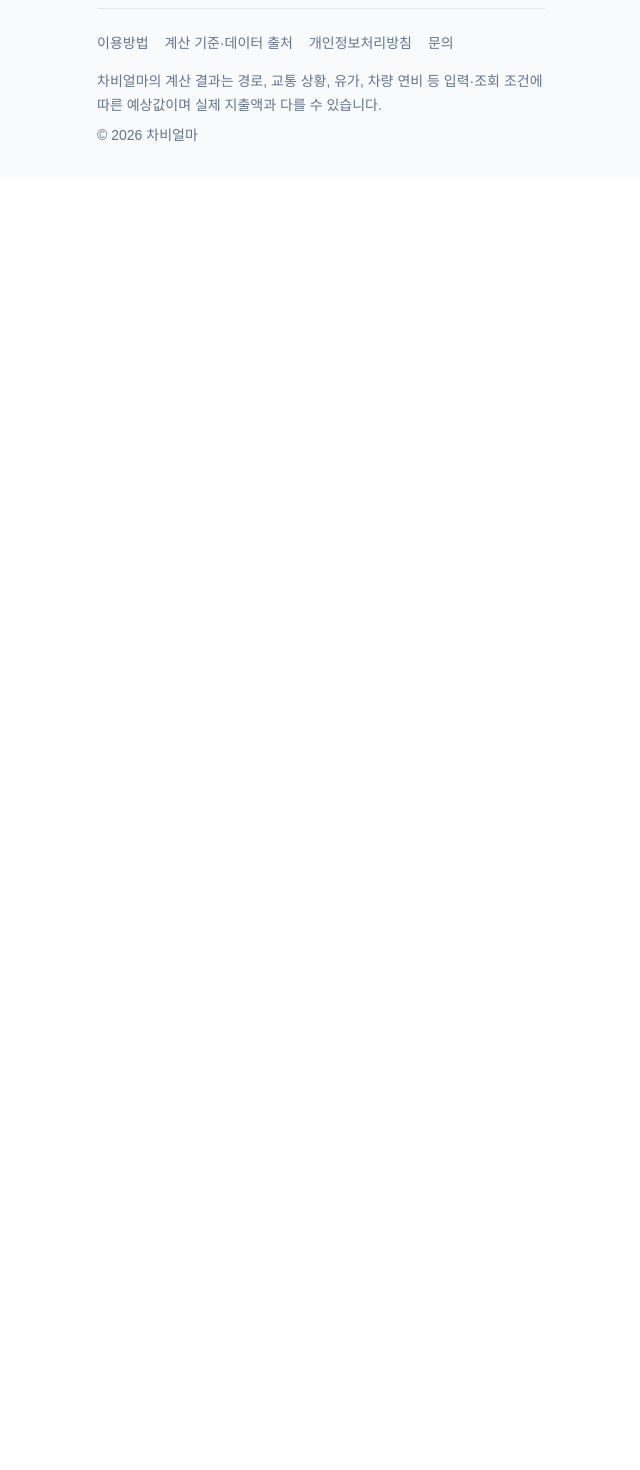
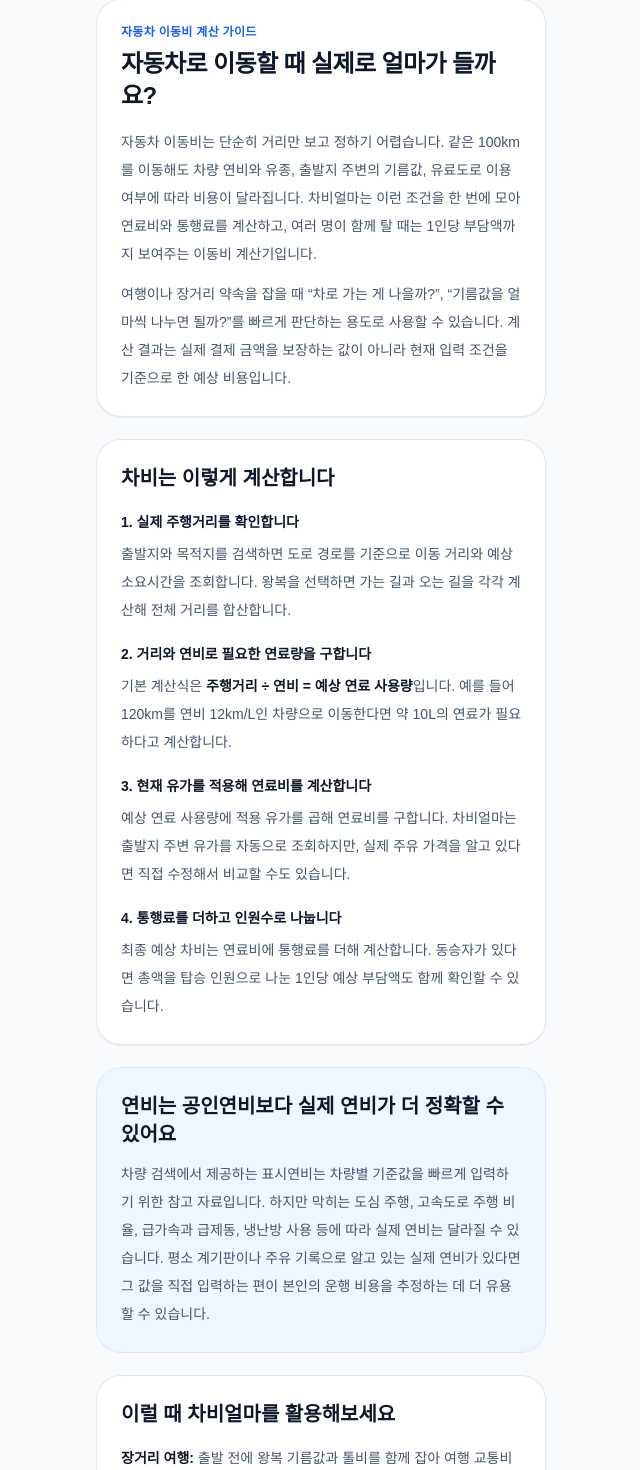
Before and after one commit to safetypleae/car-cost, a Next.js app: page / in a window 1280 px wide. Shown: the part 1193-2663 px from the top of the page, without its empty margins (319-959 px from the left). Before the commit the page ends 1370 px from the top, so only its background shows below. Built offline with nearby package versions, Linux system fonts and the light colour scheme.

Commit message:
feat: add helpful calculator content for SEO

```diff
--- a/src/app/page.tsx
+++ b/src/app/page.tsx
@@ -2,6 +2,7 @@
 
 import { useEffect, useMemo, useRef, useState } from "react";
 import SiteFooter from "@/components/SiteFooter";
+import HomeGuideContent from "@/components/HomeGuideContent";
 
 type TripType = "oneway" | "roundtrip";
 type FuelType = "gasoline" | "diesel" | "premium" | "lpg";
@@ -1258,6 +1259,8 @@ export default function Home() {
           </section>
         )}
 
+        <HomeGuideContent />
+
         <div className="mt-6">
           <SiteFooter />
         </div>
--- /dev/null
+++ b/src/components/HomeGuideContent.tsx
@@ -0,0 +1,129 @@
+import Link from "next/link";
+
+const faqs = [
+  {
+    question: "차비에는 어떤 비용이 포함되나요?",
+    answer:
+      "현재 차비얼마의 예상 차비는 주행에 필요한 연료비와 경로 조회에서 확인한 통행료를 합산합니다. 주차비, 세차비, 보험료, 차량 감가상각비처럼 운행마다 바로 발생하지 않는 비용은 현재 총액에 포함하지 않습니다.",
+  },
+  {
+    question: "기름값은 어떤 가격을 사용하나요?",
+    answer:
+      "출발지 주변 주유소의 유가 정보를 조회해 평균 가격을 적용합니다. 조회가 어렵거나 실제로 이용할 주유소 가격이 따로 있다면 사용자가 원/L 값을 직접 수정할 수 있습니다.",
+  },
+  {
+    question: "차량을 선택하지 않아도 계산할 수 있나요?",
+    answer:
+      "가능합니다. 차량을 검색하면 공식 표시연비를 불러와 편하게 입력할 수 있고, 차량을 선택하지 않는 경우에는 본인이 알고 있는 실제 연비를 직접 입력하면 됩니다.",
+  },
+  {
+    question: "계산 결과와 실제 결제 금액이 다른 이유는 무엇인가요?",
+    answer:
+      "실제 연비는 정체, 운전 습관, 냉난방 사용, 적재량, 타이어 상태 등에 따라 달라집니다. 경로와 통행료, 주유 가격도 시점과 조건에 따라 변할 수 있으므로 결과는 이동 전 예산을 비교하기 위한 예상값으로 이용하는 것이 좋습니다.",
+  },
+];
+
+export default function HomeGuideContent() {
+  return (
+    <section className="mt-8 space-y-6" aria-labelledby="cost-guide-title">
+      <div className="rounded-3xl bg-white p-6 shadow-sm ring-1 ring-slate-200">
+        <p className="text-xs font-bold uppercase tracking-wide text-blue-600">
+          자동차 이동비 계산 가이드
+        </p>
+        <h2 id="cost-guide-title" className="mt-2 text-2xl font-bold tracking-tight">
+          자동차로 이동할 때 실제로 얼마가 들까요?
+        </h2>
+        <p className="mt-4 text-sm leading-7 text-slate-600">
+          자동차 이동비는 단순히 거리만 보고 정하기 어렵습니다. 같은 100km를
+          이동해도 차량 연비와 유종, 출발지 주변의 기름값, 유료도로 이용 여부에
+          따라 비용이 달라집니다. 차비얼마는 이런 조건을 한 번에 모아 연료비와
+          통행료를 계산하고, 여러 명이 함께 탈 때는 1인당 부담액까지 보여주는
+          이동비 계산기입니다.
+        </p>
+        <p className="mt-3 text-sm leading-7 text-slate-600">
+          여행이나 장거리 약속을 잡을 때 “차로 가는 게 나을까?”, “기름값을
+          얼마씩 나누면 될까?”를 빠르게 판단하는 용도로 사용할 수 있습니다.
+          계산 결과는 실제 결제 금액을 보장하는 값이 아니라 현재 입력 조건을
+          기준으로 한 예상 비용입니다.
+        </p>
+      </div>
+
+      <div className="rounded-3xl bg-white p-6 shadow-sm ring-1 ring-slate-200">
+        <h2 className="text-xl font-bold">차비는 이렇게 계산합니다</h2>
+        <div className="mt-4 space-y-4 text-sm leading-7 text-slate-600">
+          <div>
+            <h3 className="font-bold text-slate-900">1. 실제 주행거리를 확인합니다</h3>
+            <p className="mt-1">
+              출발지와 목적지를 검색하면 도로 경로를 기준으로 이동 거리와 예상
+              소요시간을 조회합니다. 왕복을 선택하면 가는 길과 오는 길을 각각
+              계산해 전체 거리를 합산합니다.
+            </p>
+          </div>
+          <div>
+            <h3 className="font-bold text-slate-900">2. 거리와 연비로 필요한 연료량을 구합니다</h3>
+            <p className="mt-1">
+              기본 계산식은 <strong className="text-slate-900">주행거리 ÷ 연비 = 예상 연료 사용량</strong>입니다.
+              예를 들어 120km를 연비 12km/L인 차량으로 이동한다면 약 10L의
+              연료가 필요하다고 계산합니다.
+            </p>
+          </div>
+          <div>
+            <h3 className="font-bold text-slate-900">3. 현재 유가를 적용해 연료비를 계산합니다</h3>
+            <p className="mt-1">
+              예상 연료 사용량에 적용 유가를 곱해 연료비를 구합니다. 차비얼마는
+              출발지 주변 유가를 자동으로 조회하지만, 실제 주유 가격을 알고 있다면
+              직접 수정해서 비교할 수도 있습니다.
+            </p>
+          </div>
+          <div>
+            <h3 className="font-bold text-slate-900">4. 통행료를 더하고 인원수로 나눕니다</h3>
+            <p className="mt-1">
+              최종 예상 차비는 연료비에 통행료를 더해 계산합니다. 동승자가 있다면
+              총액을 탑승 인원으로 나눈 1인당 예상 부담액도 함께 확인할 수 있습니다.
+            </p>
+          </div>
+        </div>
+      </div>
+
+      <div className="rounded-3xl bg-blue-50 p-6 ring-1 ring-blue-100">
+        <h2 className="text-xl font-bold text-slate-900">연비는 공인연비보다 실제 연비가 더 정확할 수 있어요</h2>
+        <p className="mt-3 text-sm leading-7 text-slate-600">
+          차량 검색에서 제공하는 표시연비는 차량별 기준값을 빠르게 입력하기 위한
+          참고 자료입니다. 하지만 막히는 도심 주행, 고속도로 주행 비율, 급가속과
+          급제동, 냉난방 사용 등에 따라 실제 연비는 달라질 수 있습니다. 평소
+          계기판이나 주유 기록으로 알고 있는 실제 연비가 있다면 그 값을 직접
+          입력하는 편이 본인의 운행 비용을 추정하는 데 더 유용할 수 있습니다.
+        </p>
+      </div>
+
+      <div className="rounded-3xl bg-white p-6 shadow-sm ring-1 ring-slate-200">
+        <h2 className="text-xl font-bold">이럴 때 차비얼마를 활용해보세요</h2>
+        <ul className="mt-4 space-y-3 text-sm leading-7 text-slate-600">
+          <li><strong className="text-slate-900">장거리 여행:</strong> 출발 전에 왕복 기름값과 톨비를 함께 잡아 여행 교통비 예산을 계산할 때</li>
+          <li><strong className="text-slate-900">친구들과 카풀:</strong> 운전자 한 명이 비용을 모두 부담하지 않도록 1인당 금액을 빠르게 나눌 때</li>
+          <li><strong className="text-slate-900">출퇴근·반복 이동:</strong> 특정 구간을 자동차로 이동할 때 한 번의 주행에 어느 정도 비용이 드는지 확인할 때</li>
+          <li><strong className="text-slate-900">차량 비교:</strong> 같은 경로에서 연비가 다른 차량의 예상 연료비 차이를 비교할 때</li>
+        </ul>
+      </div>
+
+      <div className="rounded-3xl bg-white p-6 shadow-sm ring-1 ring-slate-200">
+        <h2 className="text-xl font-bold">자주 묻는 질문</h2>
+        <div className="mt-4 divide-y divide-slate-100">
+          {faqs.map((item) => (
+            <div key={item.question} className="py-4 first:pt-0 last:pb-0">
+              <h3 className="text-sm font-bold text-slate-900">{item.question}</h3>
+              <p className="mt-2 text-sm leading-7 text-slate-600">{item.answer}</p>
+            </div>
+          ))}
+        </div>
+        <p className="mt-5 text-sm leading-6 text-slate-500">
+          사용 데이터와 계산 범위를 더 자세히 확인하려면{" "}
+          <Link href="/methodology" className="font-semibold text-blue-600 hover:underline">
+            계산 기준·데이터 출처
+          </Link>
+          를 확인하세요.
+        </p>
+      </div>
+    </section>
+  );
+}
```
